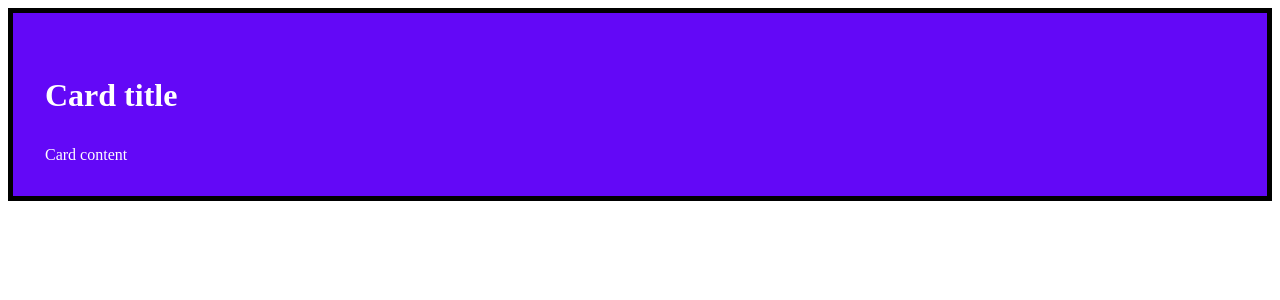
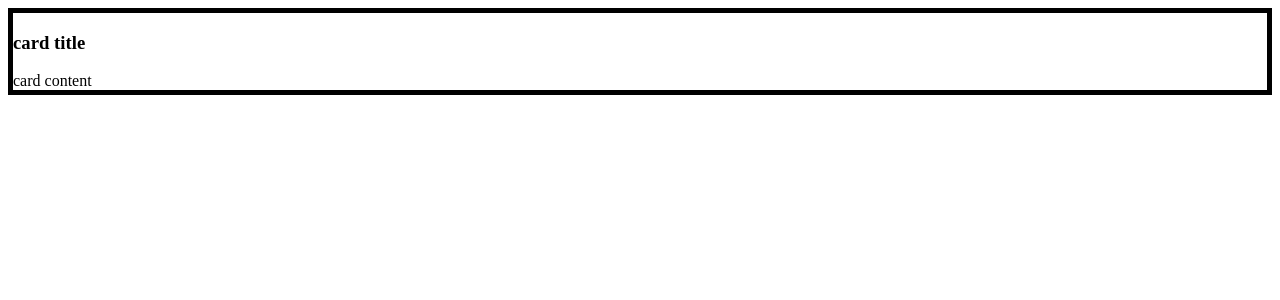
Before and after one commit to victorjeman/acto-kedavra-internal-course, a React (Vite) app: page /style-guide in a window 1280 px wide. Shown: the top 300 px of the page. Built offline with nearby package versions, Linux system fonts and the light colour scheme; a small style sheet from the web is missing.

Commit message:
Update the start point

```diff
--- a/src/common/components/card/card.module.scss
+++ b/src/common/components/card/card.module.scss
@@ -1,10 +1,45 @@
 .card {
   border: 5px solid #000;
-  padding: 2rem;
-  background-color: #6308f7;
-  color: #fff;
 }
 
-.card-title {
-  font-size: 2rem;
+.card-small {
+  padding: 1rem;
+  border-radius: 1rem;
+
+  .card-title {
+    font-size: 1rem;
+    line-height: 1rem;
+  }
 }
+
+.card-medium {
+  padding: 1.5rem;
+  border-radius: 1.5rem;
+
+  .card-title {
+    font-size: 1.5rem;
+    line-height: 1.5rem;
+  }
+}
+
+.card-large {
+  padding: 2rem;
+  border-radius: 2rem;
+
+  .card-title {
+    font-size: 2rem;
+    line-height: 2rem;
+  }
+}
+
+.card-primary {
+  background-color: #6308f7;
+}
+
+.card-secondary {
+  background-color: #e5ebfe;
+}
+
+.card-help {
+  background-color: #eee5fe;
+}
--- a/src/common/components/card/card.tsx
+++ b/src/common/components/card/card.tsx
@@ -1,11 +1,22 @@
 import styles from './card.module.scss'
+import classnames from 'classnames'
 
-export const Card = () => {
+const cx = classnames.bind(styles)
+
+interface Props {
+  type: ''
+  size: ''
+  className?: ''
+  title: ''
+  children?: ''
+}
+
+export const Card = ({}: Props) => {
   return (
-    <div className={styles['card']}>
-      <h3 className={styles['card-title']}>Card title</h3>
+    <div className={cx(styles['card'])}>
+      <h3 className={cx(styles['card-title'])}>card title</h3>
 
-      <div>Card content</div>
+      <div>card content</div>
     </div>
   )
 }
--- a/src/pages/style-guide.page.tsx
+++ b/src/pages/style-guide.page.tsx
@@ -4,7 +4,9 @@ export const StyleGuidePage = () => {
   return (
     <div>
       <section>
-        <Card></Card>
+        <Card title='Un titlu' type='primary' size='small'>
+          <p>Card content</p>
+        </Card>
       </section>
     </div>
   )
```
